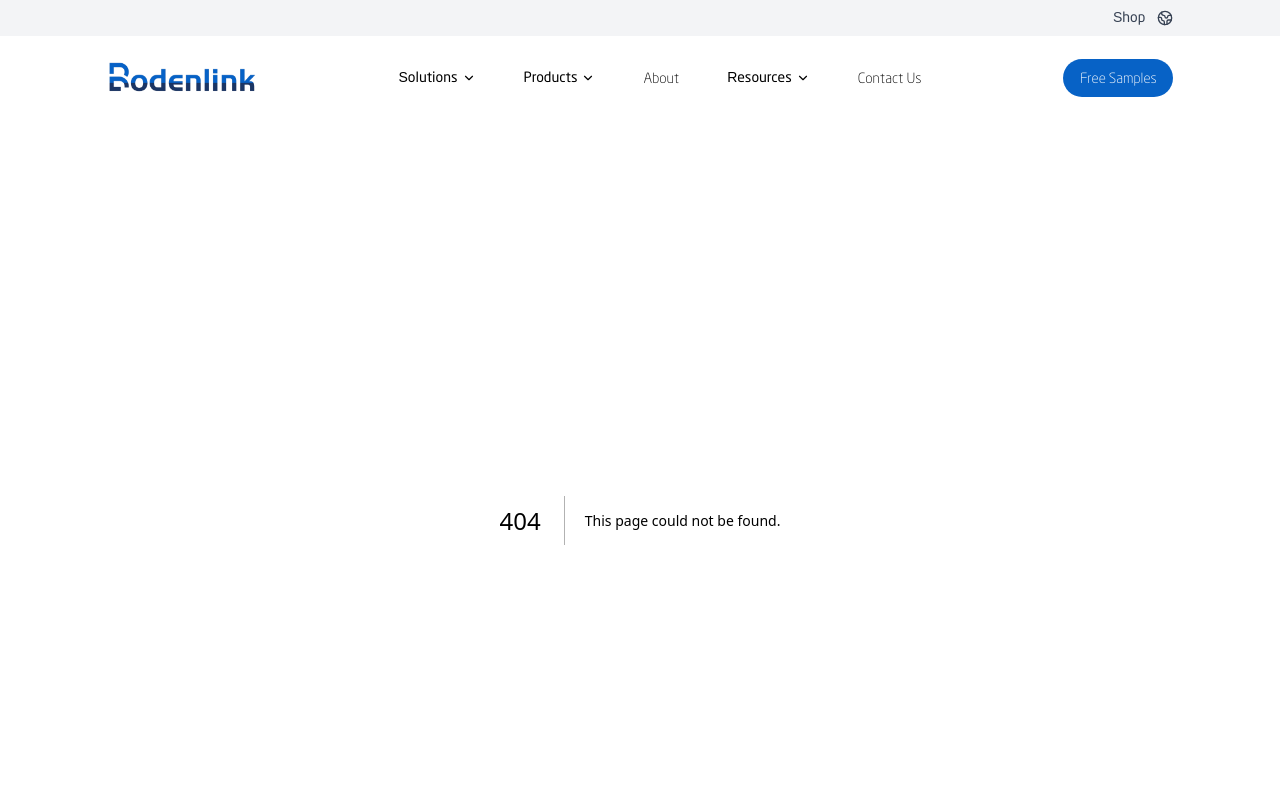
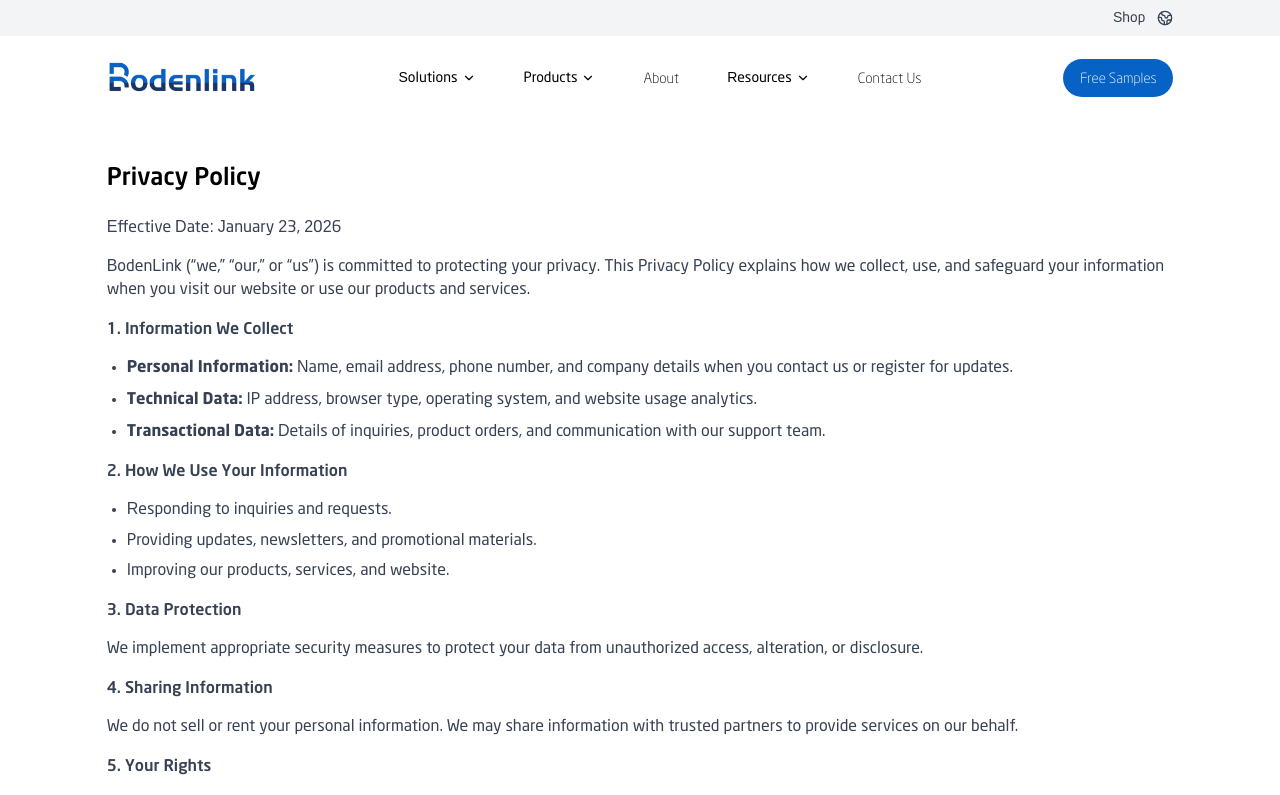
Before and after one commit to Abdulwahab76/leadex-next, a Next.js app: page /privacy-policy in a window 1280 px wide. Before the commit this address had no page. Shown: the top 795 px of the page. Built offline with nearby package versions, Linux system fonts and the light colour scheme.

Commit message:
feat: create privacy policy & terms

```diff
--- /dev/null
+++ b/src/app/privacy-policy/page.tsx
@@ -0,0 +1,73 @@
+
+export const metadata = {
+    title: "BodenLink Privacy Policy",
+    description:
+        "Learn how BodenLink collects, uses, and protects your personal data. Transparency and security for professional roofing solutions.",
+};
+
+export default function PrivacyPolicyPage() {
+    return (
+        <section
+            aria-labelledby="privacy-policy-heading"
+            className="min-h-full wrapper py-10"
+        >
+            <div className="mb-6">
+                <h1 id="privacy-policy-heading" className="text-2xl font-medium">
+                    Privacy Policy
+                </h1>
+            </div>
+
+            <article className="w-full space-y-4 text-sm text-gray-700">
+                <p>Effective Date: January 23, 2026</p>
+                <p>
+                    BodenLink (“we,” “our,” or “us”) is committed to protecting your
+                    privacy. This Privacy Policy explains how we collect, use, and
+                    safeguard your information when you visit our website or use our
+                    products and services.
+                </p>
+
+                <h2 className="font-medium mt-4">1. Information We Collect</h2>
+                <ul className="list-disc pl-5 space-y-2">
+                    <li>
+                        <strong>Personal Information:</strong> Name, email address, phone
+                        number, and company details when you contact us or register for
+                        updates.
+                    </li>
+                    <li>
+                        <strong>Technical Data:</strong> IP address, browser type,
+                        operating system, and website usage analytics.
+                    </li>
+                    <li>
+                        <strong>Transactional Data:</strong> Details of inquiries, product
+                        orders, and communication with our support team.
+                    </li>
+                </ul>
+
+                <h2 className="font-medium mt-4">2. How We Use Your Information</h2>
+                <ul className="list-disc pl-5 space-y-2">
+                    <li>Responding to inquiries and requests.</li>
+                    <li>Providing updates, newsletters, and promotional materials.</li>
+                    <li>Improving our products, services, and website.</li>
+                </ul>
+
+                <h2 className="font-medium mt-4">3. Data Protection</h2>
+                <p>
+                    We implement appropriate security measures to protect your data from
+                    unauthorized access, alteration, or disclosure.
+                </p>
+
+                <h2 className="font-medium mt-4">4. Sharing Information</h2>
+                <p>
+                    We do not sell or rent your personal information. We may share
+                    information with trusted partners to provide services on our behalf.
+                </p>
+
+                <h2 className="font-medium mt-4">5. Your Rights</h2>
+                <p>
+                    You may request access, correction, or deletion of your personal
+                    information by contacting us at <strong>privacy@bodenlink.com</strong>.
+                </p>
+            </article>
+        </section>
+    );
+}
--- /dev/null
+++ b/src/app/terms-of-services/page.tsx
@@ -0,0 +1,65 @@
+
+export const metadata = {
+    title: "BodenLink Terms & Conditions",
+    description:
+        "Read BodenLink's Terms & Conditions for product use, website access, and legal guidelines.",
+};
+
+export default function TermsPage() {
+    return (
+        <section
+            aria-labelledby="terms-heading"
+            className="min-h-full wrapper py-10"
+        >
+            <div className="mb-6">
+                <h1 id="terms-heading" className="text-2xl font-medium">
+                    Terms & Conditions
+                </h1>
+            </div>
+
+            <article className="w-full space-y-4 text-sm text-gray-700">
+                <p>Effective Date: January 23, 2026</p>
+                <p>
+                    By accessing or using BodenLink’s website and services, you agree to
+                    comply with these Terms & Conditions. If you do not agree, please do
+                    not use our services.
+                </p>
+
+                <h2 className="font-medium mt-4">1. Use of Our Website</h2>
+                <p>
+                    You may use our website only for lawful purposes. You must not
+                    interfere with or disrupt the website’s operation or its security.
+                </p>
+
+                <h2 className="font-medium mt-4">2. Intellectual Property</h2>
+                <p>
+                    All content, products, and materials on this website are owned by
+                    BodenLink and protected by copyright, trademark, and other laws.
+                </p>
+
+                <h2 className="font-medium mt-4">3. Product Information</h2>
+                <p>
+                    We aim to provide accurate product descriptions. However, we do not
+                    guarantee that all content is complete, current, or error-free.
+                </p>
+
+                <h2 className="font-medium mt-4">4. Limitation of Liability</h2>
+                <p>
+                    BodenLink is not liable for damages arising from use of our products
+                    or website, except where required by law.
+                </p>
+
+                <h2 className="font-medium mt-4">5. Changes to Terms</h2>
+                <p>
+                    We may update these Terms & Conditions at any time. The updated
+                    version will be posted on this page with a revised effective date.
+                </p>
+
+                <h2 className="font-medium mt-4">6. Contact</h2>
+                <p>
+                    For questions, contact us at <strong>support@bodenlink.com</strong>.
+                </p>
+            </article>
+        </section>
+    );
+}
```
